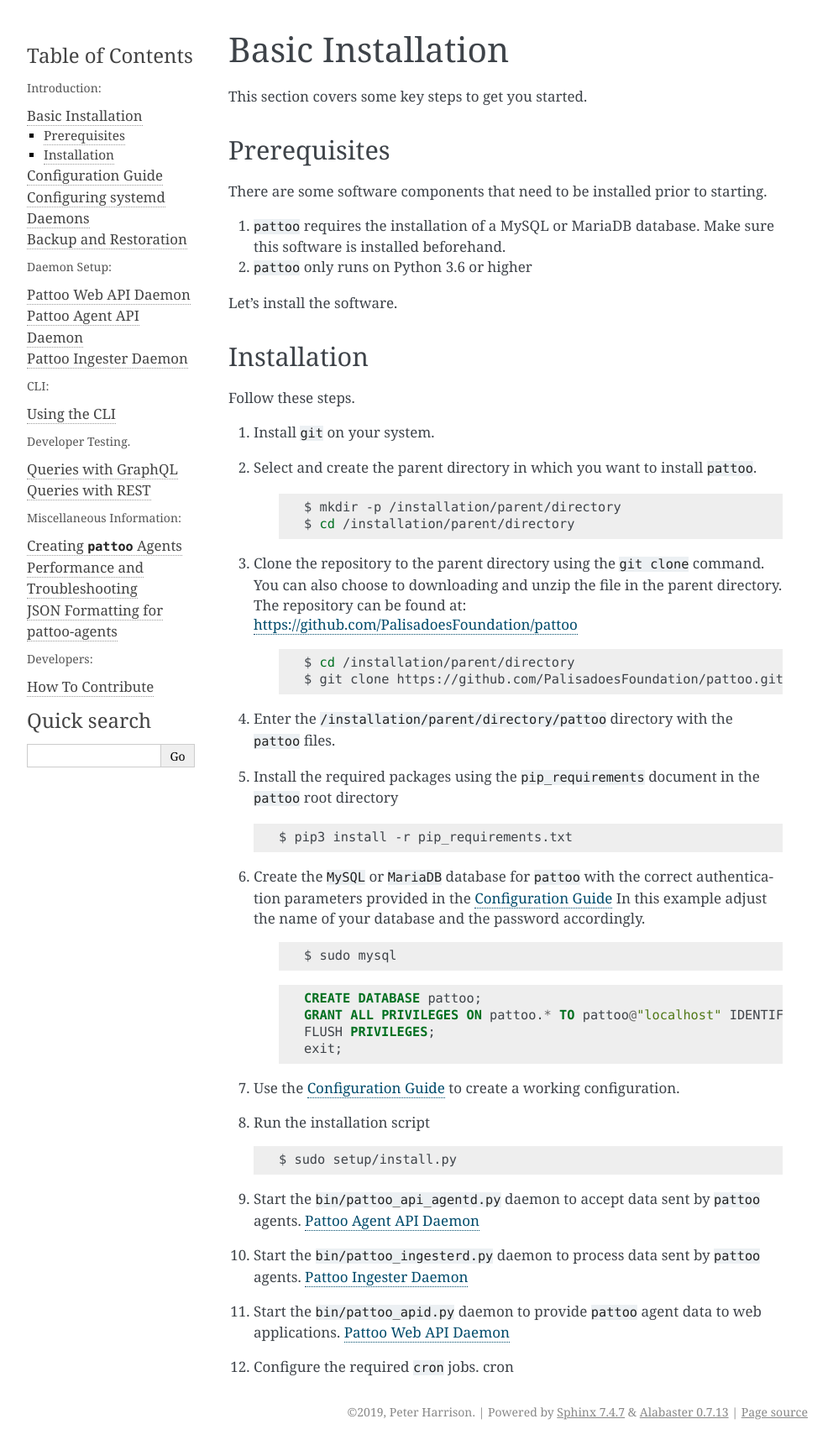
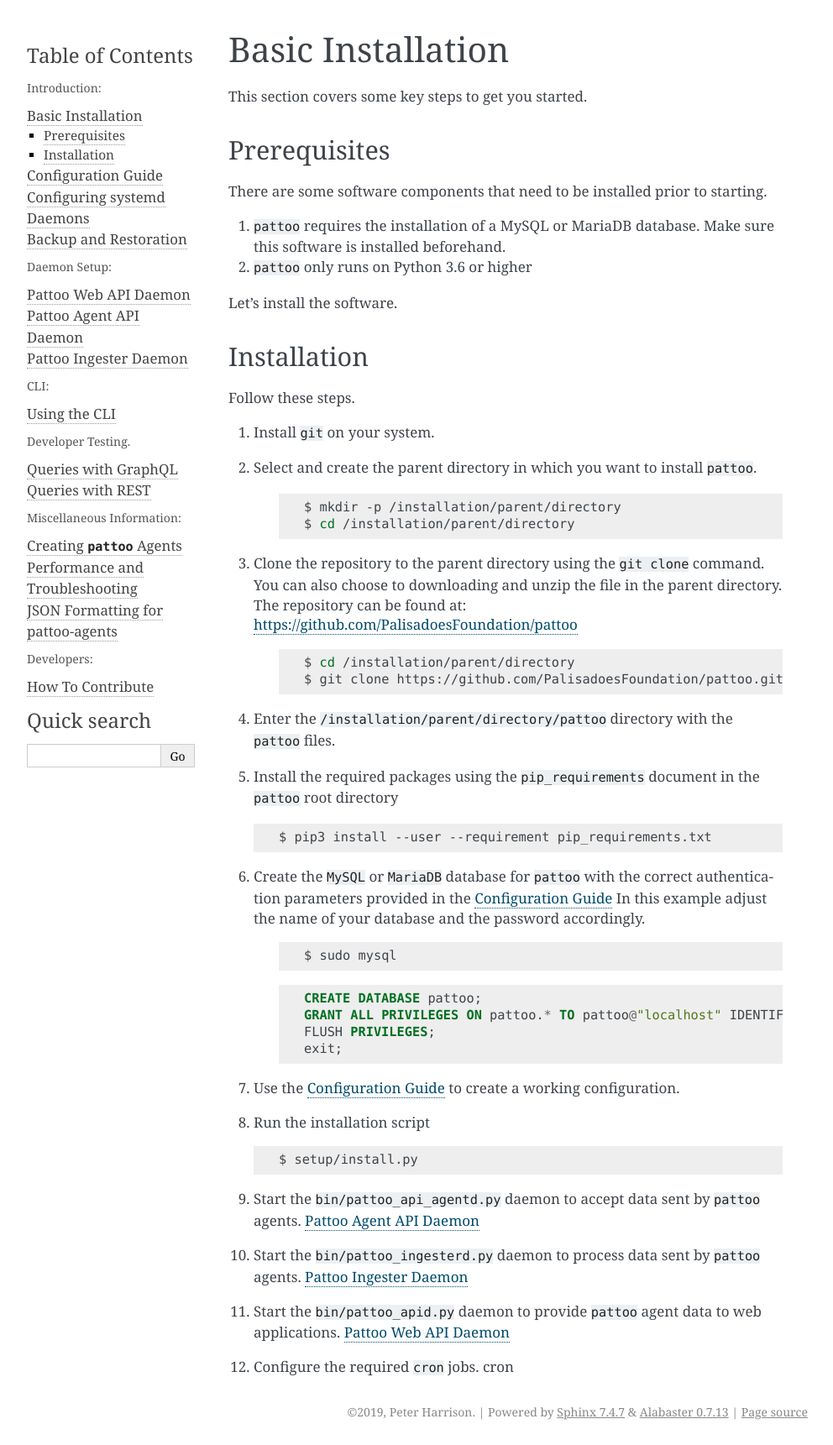
Before and after one commit to PalisadoesFoundation/pattoo, a Sphinx documentation site: the page built from docs/installation.rst, in a window 1280 px wide. Shown: the whole page at 84% size, without its empty margins (148-1140 px from the left). Built offline with Sphinx 7.4.7, drawn with Linux system fonts in a browser that asks for light colours; pages that are not in the unit, such as notebooks, are missing from menus.

Commit message:
Updated installation guide to use assume non root user

```diff
--- a/docs/installation.rst
+++ b/docs/installation.rst
@@ -39,7 +39,7 @@
 
    .. code-block:: bash
 
-      $ pip3 install -r pip_requirements.txt
+      $ pip3 install --user --requirement pip_requirements.txt
 
 #. Create the ``MySQL`` or ``MariaDB`` database for ``pattoo`` with the correct authentication parameters provided in the :doc:`configuration` In this example adjust the name of your database and the password accordingly.
 
@@ -59,7 +59,7 @@
 
    .. code-block:: bash
 
-      $ sudo setup/install.py
+      $ setup/install.py
 
 #. Start the ``bin/pattoo_api_agentd.py`` daemon to accept data sent by ``pattoo`` agents. :doc:`pattoo_api_agentd`
 #. Start the ``bin/pattoo_ingesterd.py`` daemon to process data sent by ``pattoo`` agents. :doc:`pattoo_ingesterd`
```
